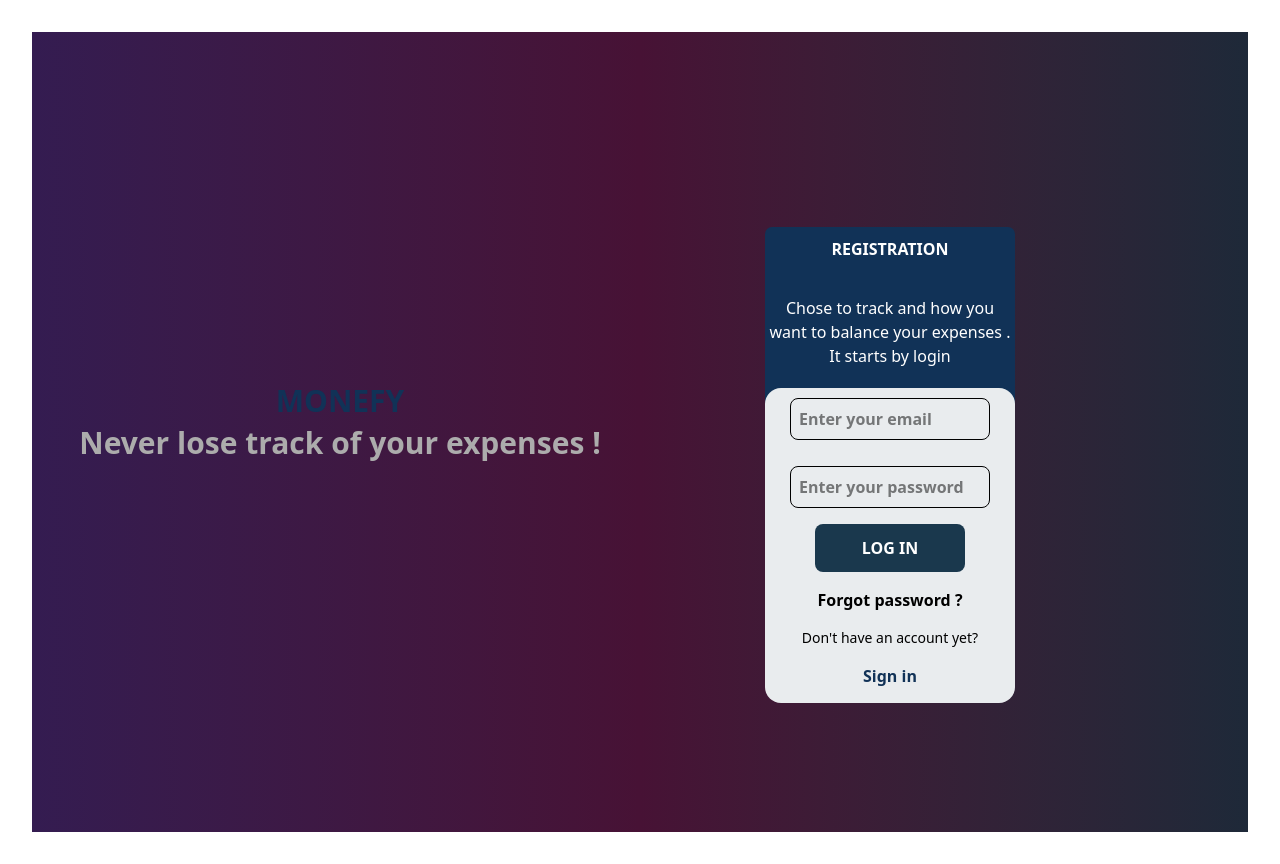
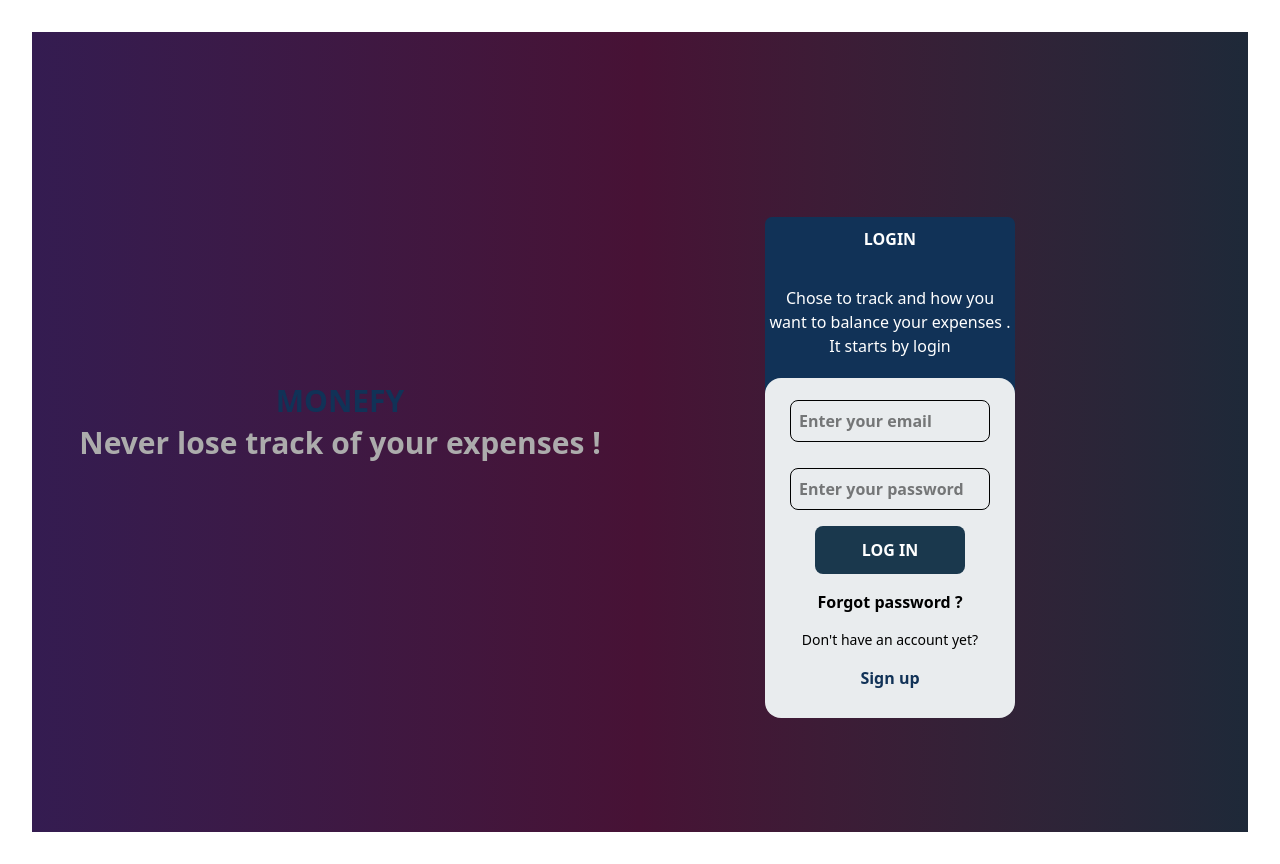
Before and after one commit to Ange-H0610/PersonalExpenseTracker, a React (Vite) app: page / in a window 1280 px wide. Built offline with nearby package versions, Linux system fonts and the light colour scheme.

Commit message:
amélioration du login

```diff
--- a/src/login.jsx
+++ b/src/login.jsx
@@ -3,26 +3,36 @@ import "@fortawesome/fontawesome-free/css/all.min.css";
 import "./App.css";
 
 function LoginForm() {
+  const [isLogin, setIsLogin] = useState(true);
   const [email, setEmail] = useState("");
   const [password, setPassword] = useState("");
+  const [name, setName] = useState("");
 
-  const handleLogin = async (e) => {
+  const handleSubmit = async (e) => {
     e.preventDefault();
 
     try {
-      const res = await fetch("http://localhost:5000/api/login", {
+      const url = isLogin
+        ? "http://localhost:5000/api/login"
+        : "http://localhost:5000/api/signup";
+
+      const body = isLogin
+        ? { email, password }
+        : { name, email, password };
+
+      const res = await fetch(url, {
         method: "POST",
         headers: { "Content-Type": "application/json" },
-        body: JSON.stringify({ email, password }),
+        body: JSON.stringify(body),
       });
 
       const data = await res.json();
 
       if (data.token) {
         localStorage.setItem("token", data.token);
-        alert("Connexion réussie !");
+        alert(isLogin ? "Connexion réussie !" : "Inscription réussie !");
       } else {
-        alert(data.error);
+        alert(data.error || "Erreur !");
       }
     } catch (err) {
       console.error(err);
@@ -48,14 +58,33 @@ function LoginForm() {
         </article>
 
         <div className="pt-[10px] mt-[30px] ml-[500px]
-         bg-[#113257] w-[250px] h-[440px] rounded-[7px] text-white font-bold">
-          REGISTRATION
+          bg-[#113257] w-[250px] h-[460px] rounded-[7px] text-white font-bold">
+
+          {isLogin ? "LOGIN" : "SIGN UP"}
+
           <p className="pt-[35px] text-balance font-light ">
             Chose to track and how you want to balance your expenses .
           </p>
-          <p className="font-light">It starts by login </p>
-          <div className="bg-[#E9ECEE] mt-[20px] w-[250px] h-[315px] rounded-2xl">
-            <form className="space-y-4" onSubmit={handleLogin}>
+          <p className="font-light">
+            {isLogin ? "It starts by login" : "Create an account to start"}
+          </p>
+
+          <div className="bg-[#E9ECEE] mt-[20px] w-[250px] h-[340px] rounded-2xl">
+            <form className="space-y-4 p-3" onSubmit={handleSubmit}>
+
+              {!isLogin && (
+                <div>
+                  <input
+                    type="text"
+                    placeholder="Enter your name"
+                    value={name}
+                    onChange={(e) => setName(e.target.value)}
+                    className="w-[200px] mt-2.5 text-black p-2 border rounded-lg
+                    focus:outline-none focus:ring-2 focus:ring-blue-400"
+                  />
+                </div>
+              )}
+
               <div>
                 <input
                   type="email"
@@ -85,20 +114,29 @@ function LoginForm() {
                 text-white py-3 rounded-lg
                 hover:bg-[#6E9FC1] transition"
               >
-                LOG IN
+                {isLogin ? "LOG IN" : "SIGN UP"}
               </button>
-              <p className=" text-black
-               hover:text-gray-600 ">
-                {" "}
+
+              {isLogin && (
+                <p className="text-black hover:text-gray-600">
                   Forgot password ?
                 </p>
+              )}
 
-              <p className=" m
-               text-black text-sm font-light ">Don't have an account yet?
+              <p className="text-black text-sm font-light">
+                {isLogin
+                  ? "Don't have an account yet?"
+                  : "Already have an account?"}
+              </p>
 
-                </p>
-                <button className=" mb-[15px] mt-[-25px]
-                text-[#113257] hover:text-black " >Sign in </button>
+              <button
+                type="button"
+                onClick={() => setIsLogin(!isLogin)}
+                className="mb-[15px] mt-[-25px]
+                text-[#113257] hover:text-black"
+              >
+                {isLogin ? "Sign up" : "Log in"}
+              </button>
             </form>
           </div>
         </div>
@@ -106,4 +144,5 @@ function LoginForm() {
     </>
   );
 }
+
 export default LoginForm;
```
Lines whose indentation alone changed are shown as unchanged.
